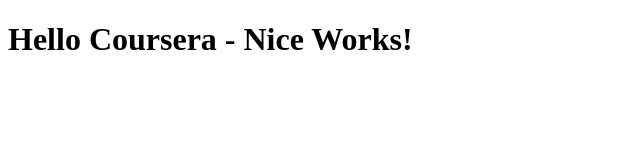
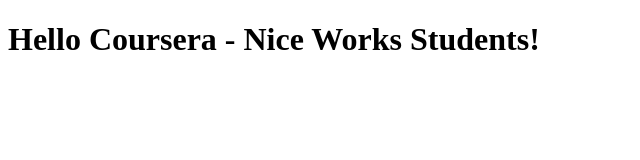
Before and after one commit to Hakan-tarim/Angular-coursera-test, a plain HTML site: page index.html in a window 1280 px wide. Shown: the whole page, without its empty margins (0-640 px from the left). Drawn offline with Linux system fonts and the light colour scheme.

Commit message:
Next version of web file

```diff
--- a/index.html
+++ b/index.html
@@ -5,6 +5,6 @@
 	<title>Hello Coursera</title>
 </head>
 <body>
-	<h1>Hello Coursera - Nice Works!</h1>
+	<h1>Hello Coursera - Nice Works Students!</h1>
 </body>
 </html>
```
